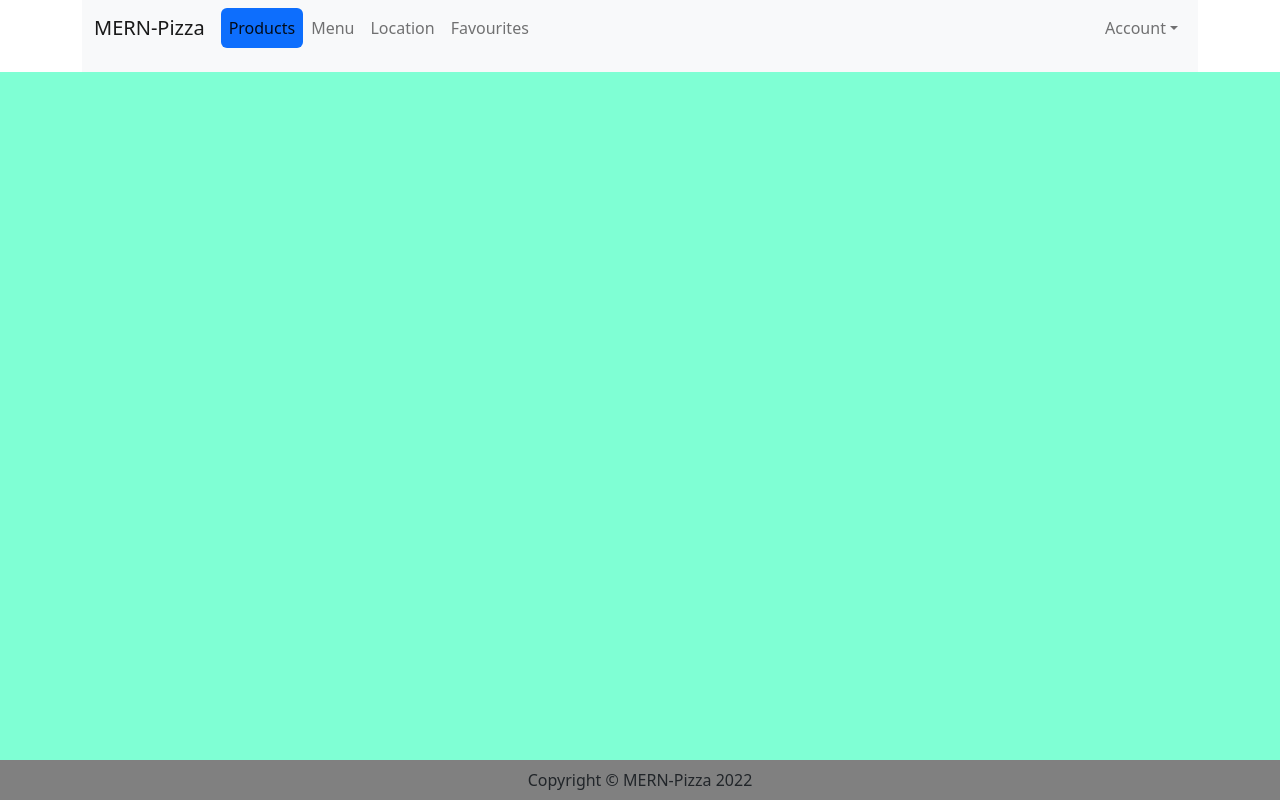
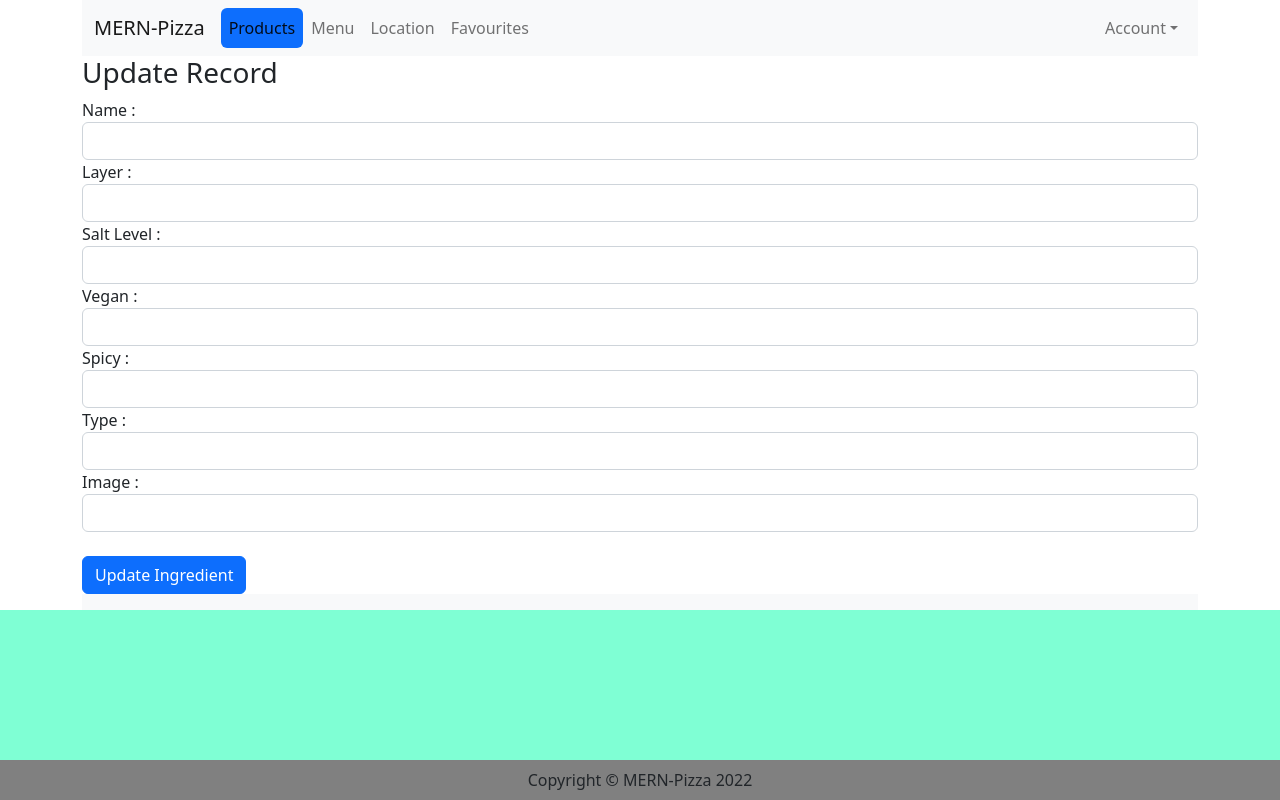
Before and after one commit to stanchyyy/react-express-mongo, a React (Create React App) app in the folder client/: page /Products/edit/1 in a window 1280 px wide. Built offline with nearby package versions, Linux system fonts and the light colour scheme; no server answers.

Commit message:
added fetch data hook.edit still not working

```diff
--- a/client/src/App.js
+++ b/client/src/App.js
@@ -8,6 +8,7 @@ import Menu from "./components/Menu"
 import Locations from "./components/Locations"
 import SignUp from "./components/account/SignUp"
 import SignIn from "./components/account/SignIn"
+import Edit from "./components/Products/edit-ingredient"
 
 import {Route, Routes } from "react-router-dom"
 
@@ -21,6 +22,7 @@ function App (){
         <Routes>
             <Route exact path="/" element={<Home />} />
             <Route path="/Products" element={<Products />} />
+            <Route path="/Products/edit/:id" element={<Edit/>} />
             <Route path="/Favourites" element={<Favourites />} />
             <Route path="/Menu" element={<Menu />} />
             <Route path="/Locations" element={<Locations />} />
--- a/client/src/components/Products/edit-ingredient.js
+++ b/client/src/components/Products/edit-ingredient.js
@@ -0,0 +1,121 @@
+import React, { useState, useEffect } from "react";
+import { useParams, useNavigate } from "react-router";
+
+export default function Edit() {
+    const [form, setForm] = useState({
+        name: "",
+        layer:"",
+        saltLevel:"",
+        vegan: "",
+        spicy:"",
+        type:"",
+        image:""
+    });
+
+    const params = useParams();
+    const navigate = useNavigate();
+
+    useEffect(()=>{
+        async function fetchData(){
+            const id = params.id.toString;
+            const response = await fetch(`http://localhost:5001/api/ingredients/update/${params.id}`);
+            if(!response.ok){
+                const message = `An error has occured: ${response.statusText}`;
+                window.alert(message);
+                return;
+            }
+            const record = await response.json();
+            if (!record) {
+                window.alert(`Record with id ${id} not found`);
+                navigate("/");
+                return;
+              }
+              setForm(record);
+        }
+        fetchData();
+
+        return;
+
+    },[params.id, navigate]);
+
+    function updateForm(value){
+        return setForm((prev)=>{
+            return {...prev,...value};
+        });
+    }
+
+
+    async function onSubmit(e){
+        e.preventDefault();
+        const editedIngredient = {
+            name: form.name,
+            layer: form.layer,
+            saltLevel: form.saltLevel,
+            vegan: form.vegan,
+            spicy: form.spicy,
+            type: form.type,
+            image: form.image
+    }
+    await fetch(`http://localhost:5001/api/ingredients/update/${params.id}`,{
+        method : "POST",
+        body: JSON.stringify(editedIngredient),
+        headers: {
+            "Content-Type" : "application/json"
+        },
+
+    });
+    navigate("/")
+
+
+};
+
+return (
+    <div>
+        <h3>Update Record</h3>
+        <form onSubmit={onSubmit}>
+            <div className="form-group">
+                <label htmlFor="name">Name : </label>
+                <input type="text" className="form-control" id="name" value={form.name}
+                onChange={(e)=>updateForm({name: e.target.value})} />
+            </div>
+            <div className="form-group">
+            <label htmlFor="layer">Layer : </label>
+            <input type="text" className="form-control" id="layer" value={form.layer}
+            onChange= {(e)=> updateForm({layer: e.target.value})} />
+            </div>
+            <div className="form-group">
+            <label htmlFor="saltLevel">Salt Level : </label>
+            <input type="text" className="form-control" id="saltLevel" value={form.saltLevel}
+            onChange= {(e)=> updateForm({saltLevel: e.target.value})} />
+            </div>
+            <div className="form-group">
+            <label htmlFor="saltLevel">Vegan : </label>
+            <input type="text" className="form-control" id="vegan" value={form.vegan}
+            onChange= {(e)=> updateForm({vegan: e.target.value})} />
+            </div>
+            <div className="form-group">
+            <label htmlFor="spicy">Spicy : </label>
+            <input type="text" className="form-control" id="spicy" value={form.spicy}
+            onChange= {(e)=> updateForm({spicy: e.target.value})} />
+            </div>
+            <div className="form-group">
+            <label htmlFor="type">Type : </label>
+            <input type="text" className="form-control" id="type" value={form.type}
+            onChange= {(e)=> updateForm({type: e.target.value})} />
+            </div>
+            <div className="form-group">
+            <label htmlFor="image">Image : </label>
+            <input type="text" className="form-control" id="image" value={form.image}
+            onChange= {(e)=> updateForm({image: e.target.value})} />
+            </div>
+            <br />
+            <div className="form-group">
+                <input type="submit" value="Update Ingredient" className="btn btn-primary" />
+            </div>
+        </form>
+
+
+
+    </div>
+)
+}
--- a/client/src/components/Products/list-ingredients.js
+++ b/client/src/components/Products/list-ingredients.js
@@ -13,6 +13,7 @@ import { FontAwesomeIcon } from '@fortawesome/react-fontawesome'
 import { faLayerGroup, faSquare } from '@fortawesome/free-solid-svg-icons'
 import { faSquare as faSquareRegular } from "@fortawesome/free-regular-svg-icons";
 import "../styles/list-ingredients.css"
+import { Link } from "react-router-dom";
 
 
 function ListIngredients() {
@@ -90,7 +91,11 @@ function ListIngredients() {
                             <Card.Text><FontAwesomeIcon icon={faLayerGroup} /> {ingredient.layer}</Card.Text>
                             <Card.Text>Salt Level {MapSaltLevel(ingredient.saltLevel, faSquare, 5, faSquareRegular)}</Card.Text>
                             <Stack direction="horizontal" gap={3} className="justify-content-md-center">
-                            <Button  variant="secondary">Edit</Button>
+                            <Link className="btn btn-link" to={`/Products/edit/${ingredient._id}`}>
+                                <Button  variant="secondary">
+                                    Edit
+                                </Button>
+                            </Link>
                             <Button  variant="outline-danger">Delete</Button>
                             </Stack>
 
--- a/client/src/components/styles/list-ingredients.css
+++ b/client/src/components/styles/list-ingredients.css
@@ -8,3 +8,7 @@
     min-width: 70%;
     min-height: 70;;
 }
+
+a{
+    text-decoration: none;
+}
```
Also changed, not shown: 1 other file (tests, documents, lock files or other folders).
